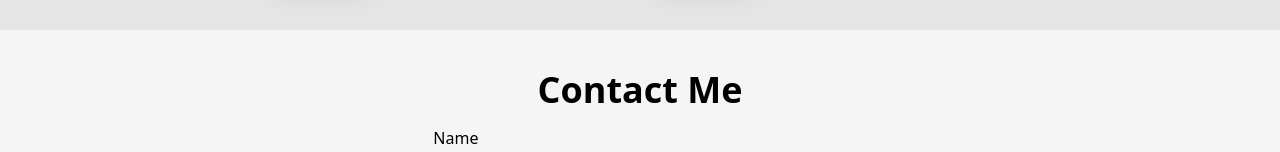
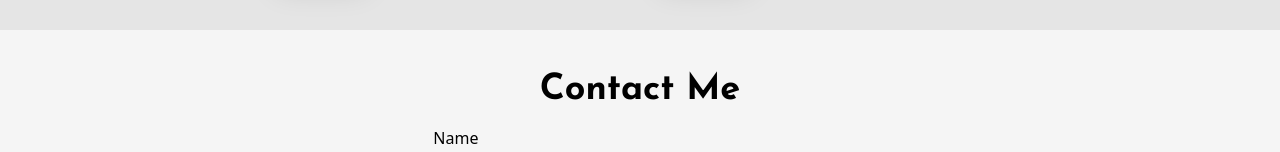
Before and after one commit to zackdesu/portfolio, a Next.js app: page / in a window 1280 px wide. Shown: the part 2755-2907 px from the top of the page. Built offline with nearby package versions, Linux system fonts and the light colour scheme.

Commit message:
font contact with josefin

```diff
--- a/app/contact.jsx
+++ b/app/contact.jsx
@@ -69,7 +69,7 @@ const Contact = () => {
       className="flex flex-col items-center justify-center px-5 py-10"
       id="contact"
     >
-      <h1>Contact Me</h1>
+      <h1 className="font-Josefin">Contact Me</h1>
       <form
         className="my-3 w-2/3 flex flex-col items-center"
         onSubmit={handleSubmit}
```
